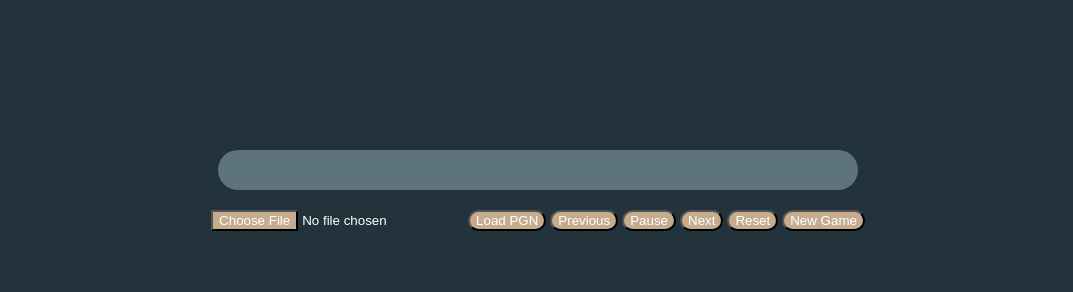
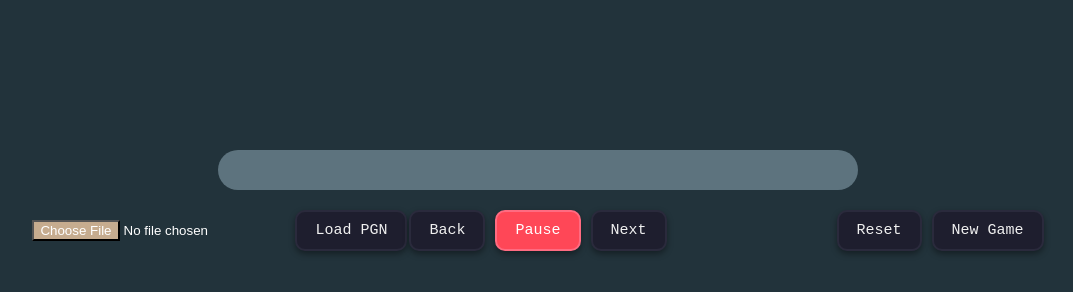
Before and after one commit to FinalBoolean/4o4ChessBotDetector, a website built with Vite: page website/index.html in a window 1280 px wide. Shown: the whole page, without its empty margins (102-1175 px from the left). Built offline with nearby package versions, Linux system fonts and the light colour scheme; files whose address does not match are found by name.

Commit message:
holy buttons

```diff
--- a/website/css/style.css
+++ b/website/css/style.css
@@ -7,13 +7,71 @@ body {
     background-color: #5D737E;
     padding: 20px;
 }
-
-button{
-    border-radius: 25px;
-    background-color: #C6AC8F;
-    color: white;
-}
 input[type="file"]::file-selector-button{
   background-color: #C6AC8F;
   color: white;
 }
+.controls {
+  display: grid;
+  grid-template-columns: 1fr auto 1fr;
+  align-items: center;
+  justify-items: center;
+  width: 80%;
+  margin: 20px auto;
+}
+
+/* Left and right groups */
+.left {
+  justify-self: start;
+  display: flex;
+  align-items: center;
+  gap: 10px;
+}
+
+.center {
+  display: flex;
+  justify-content: center;
+  gap: 10px;
+}
+
+.right {
+  justify-self: end;
+  display: flex;
+  gap: 10px;
+}
+
+/* Button styling */
+button {
+  background-color: #1e1e2e;
+  color: #f0f0f0;
+  border: 2px solid #2a2a3c;
+  border-radius: 10px;
+  padding: 10px 18px;
+  font-size: 15px;
+  font-family: "JetBrains Mono", monospace;
+  cursor: pointer;
+  transition: all 0.25s ease;
+  box-shadow: 0 3px 6px rgba(0, 0, 0, 0.4);
+}
+
+button:hover {
+  background-color: #2b2b40;
+  border-color: #6c63ff;
+  transform: translateY(-2px);
+  box-shadow: 0 5px 12px rgba(108, 99, 255, 0.4);
+}
+
+button:active {
+  transform: translateY(1px);
+}
+
+#pauseBtn {
+  background-color: #ff4757;
+  border-color: #ff6b81;
+  color: #fff;
+}
+
+#pauseBtn:hover {
+  background-color: #ff6b81;
+  border-color: #ff4757;
+}
--- a/website/index.html
+++ b/website/index.html
@@ -1,5 +1,6 @@
 <!DOCTYPE html>
 <html lang="en">
+
 <head>
   <meta charset="UTF-8">
   <meta name="viewport" content="width=device-width, initial-scale=1.0">
@@ -7,20 +8,32 @@
   <link rel="stylesheet" href="node_modules/@chrisoakman/chessboardjs/dist/chessboard-1.0.0.css">
   <link rel="stylesheet" href="css/style.css">
 </head>
+
 <body>
   <div id="board1" style="width: 600px; margin: 150px auto 20px auto;"></div>
 
-  <div style="text-align: center;">
-    <input type="file" id="pgnFile" accept=".pgn">
-    <button id="loadBtn">Load PGN</button>
-    <button id="prevBtn">Previous</button>
-    <button id="pauseBtn" class="nav-button">Pause</button>
-    <button id="nextBtn">Next</button>
-    <button id="resetBtn">Reset</button>
-    <button id="newBTN">New Game</button>
+  <div class="controls">
+    <div class="left">
+      <input type="file" id="pgnFile" accept=".pgn">
+      <button id="loadBtn">Load PGN</button>
+    </div>
+
+    <div class="center">
+      <button id="prevBtn">Back</button>
+      <button id="pauseBtn">Pause</button>
+      <button id="nextBtn">Next</button>
+    </div>
+
+    <div class="right">
+      <button id="resetBtn">Reset</button>
+      <button id="newBTN">New Game</button>
+    </div>
   </div>
+
+
   <script src="node_modules/jquery/dist/jquery.min.js"></script>
   <script src="node_modules/@chrisoakman/chessboardjs/dist/chessboard-1.0.0.min.js"></script>
   <script type="module" src="app.js"></script>
 </body>
+
 </html>
```
